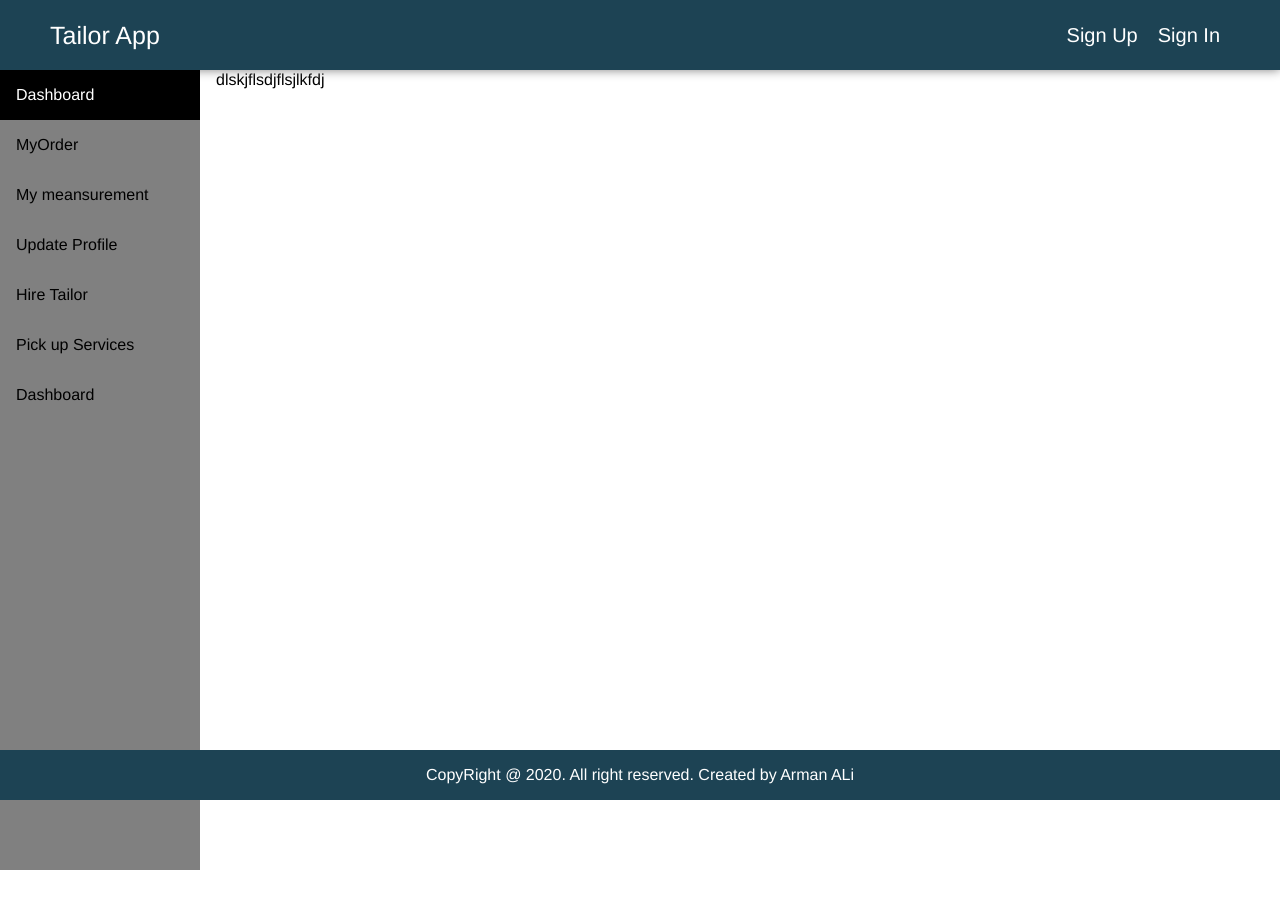
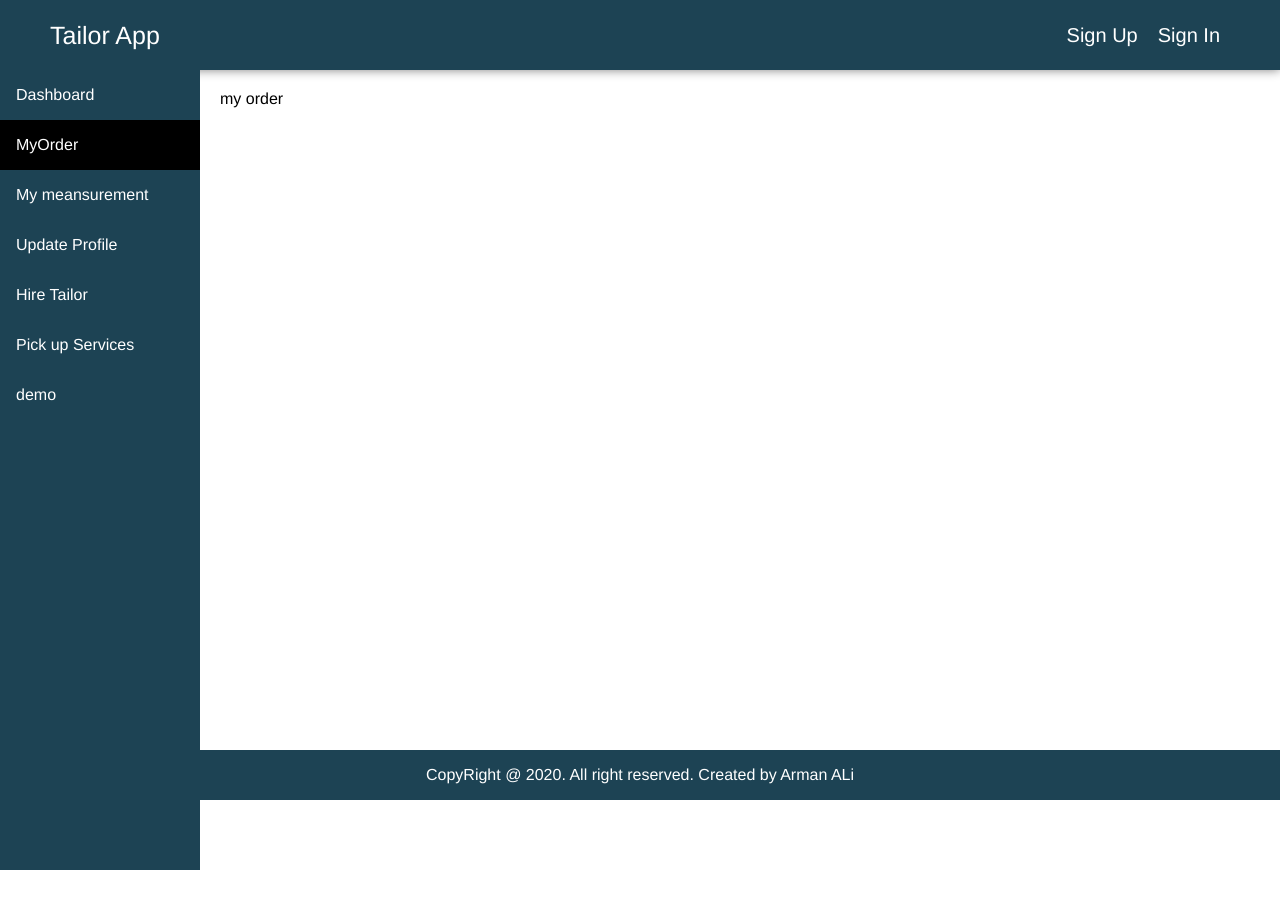
Before and after one commit to Arman-Arzoo/TailorApp-FYP, a React (Create React App) app in the folder tailor-frontend/: page /udashboard/myorder in a window 1280 px wide. Shown: the top 908 px of the page. Built offline with nearby package versions, Linux system fonts and the light colour scheme.

Commit message:
update app.css  and UDashboard
in the next commit we will connect it to backend of node.js and store date in mongodb

```diff
--- a/tailor-frontend/src/App.css
+++ b/tailor-frontend/src/App.css
@@ -368,16 +368,18 @@ text-shadow: 3px 4px 6px #def, 0 0 0 #000, 1px 4px 6px #def;
   margin: 0;
   padding: 0;
   width: 200px;
-  background-color: gray  ;
+  background-color:#1d4354 ;
   position: fixed;
   height: 100%;
   overflow: auto;
+  /* box-shadow: 0 0 5px ; */
 }
 
 /* Sidebar links */
 .sidebar a {
   display: block;
-  color: black;
+  color:white;
+
   padding: 16px;
   text-decoration: none;
 }
@@ -397,6 +399,6 @@ text-shadow: 3px 4px 6px #def, 0 0 0 #000, 1px 4px 6px #def;
 /* Page content. The value of the margin-left property should match the value of the sidebar's width property */
 div.content {
   margin-left: 200px;
-  padding: 1px 16px;
+  padding: 2rem;
   height: 1000px;
 }
--- a/tailor-frontend/src/components/Home/OurTeam.js
+++ b/tailor-frontend/src/components/Home/OurTeam.js
@@ -20,6 +20,10 @@ export const OurTeam = () => {
 
 
         </div>
+            <hr/>
+            <hr/>
+            <hr/>
+            <hr/>
 
     </div>
     )
--- a/tailor-frontend/src/components/UserDashboard/MyOrder.js
+++ b/tailor-frontend/src/components/UserDashboard/MyOrder.js
@@ -3,7 +3,7 @@ import React from 'react'
 export const MyOrder = () => {
     return (
         <div>
-            dlskjflsdjflsjlkfdj
+            my order
         </div>
     )
 }
--- a/tailor-frontend/src/components/UserDashboard/UDashboard.js
+++ b/tailor-frontend/src/components/UserDashboard/UDashboard.js
@@ -6,15 +6,18 @@ export const UDashboard = () => {
   return (
     <div>
       <div className="sidebar">
-        <Link className="active" to='/dashboard'>
+        <Link  to='/dashboard'>
           Dashboard
         </Link>
-        <Link to='/udashboard/myorder'>MyOrder</Link>
+        <Link className="active"to='/udashboard/myorder'>MyOrder</Link>
         <Link to='/udashboard/my-measurement'>My meansurement</Link>
         <Link to='/udashboard/update-profile'>Update Profile</Link>
         <Link to='/udashboard/hire-tailor'>Hire Tailor</Link>
         <Link to='/udashboard/pick-up-service'>Pick up Services</Link>
-        <Link to='/udashboard/dashboard'>Dashboard</Link>
+        <Link to='/udashboard/dashboard'>
+            <span><ion-icon name="home-outline"></ion-icon></span>
+            <span>demo</span>
+        </Link>
 
       </div>
 
```
